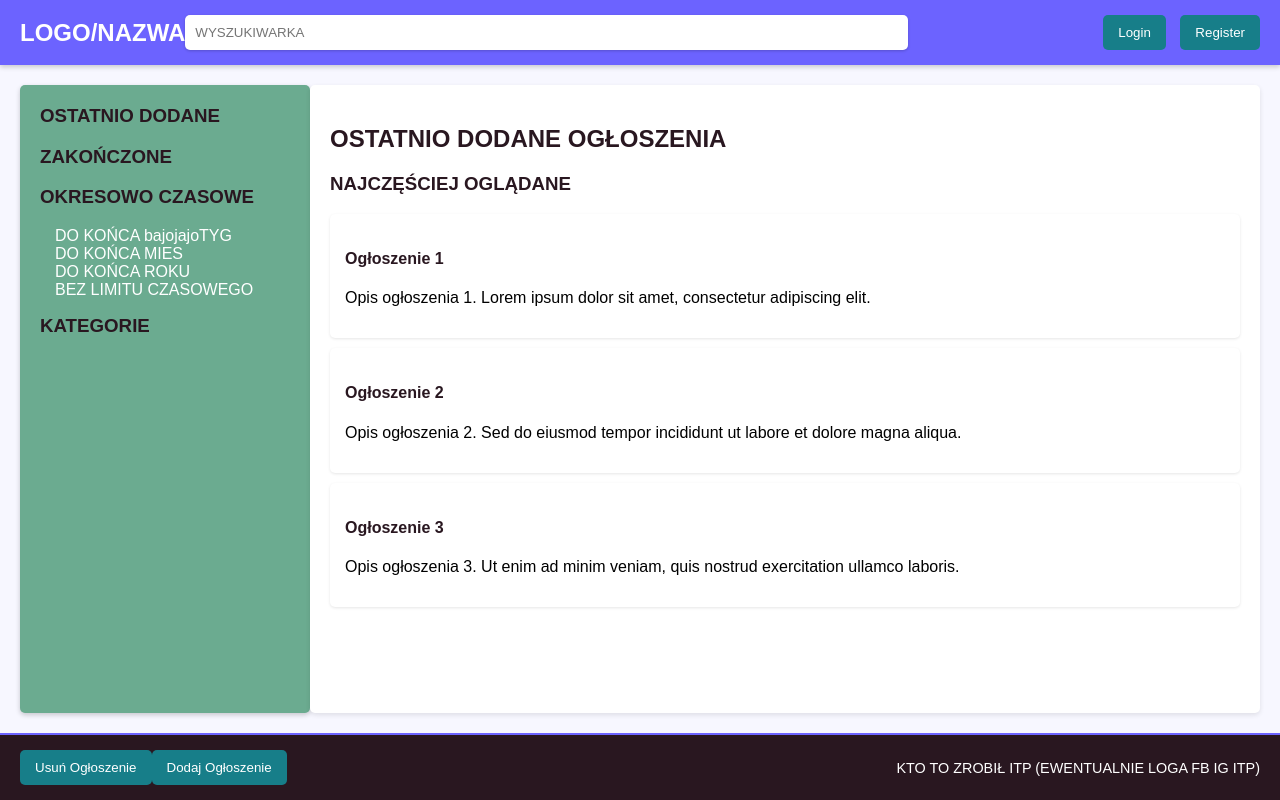
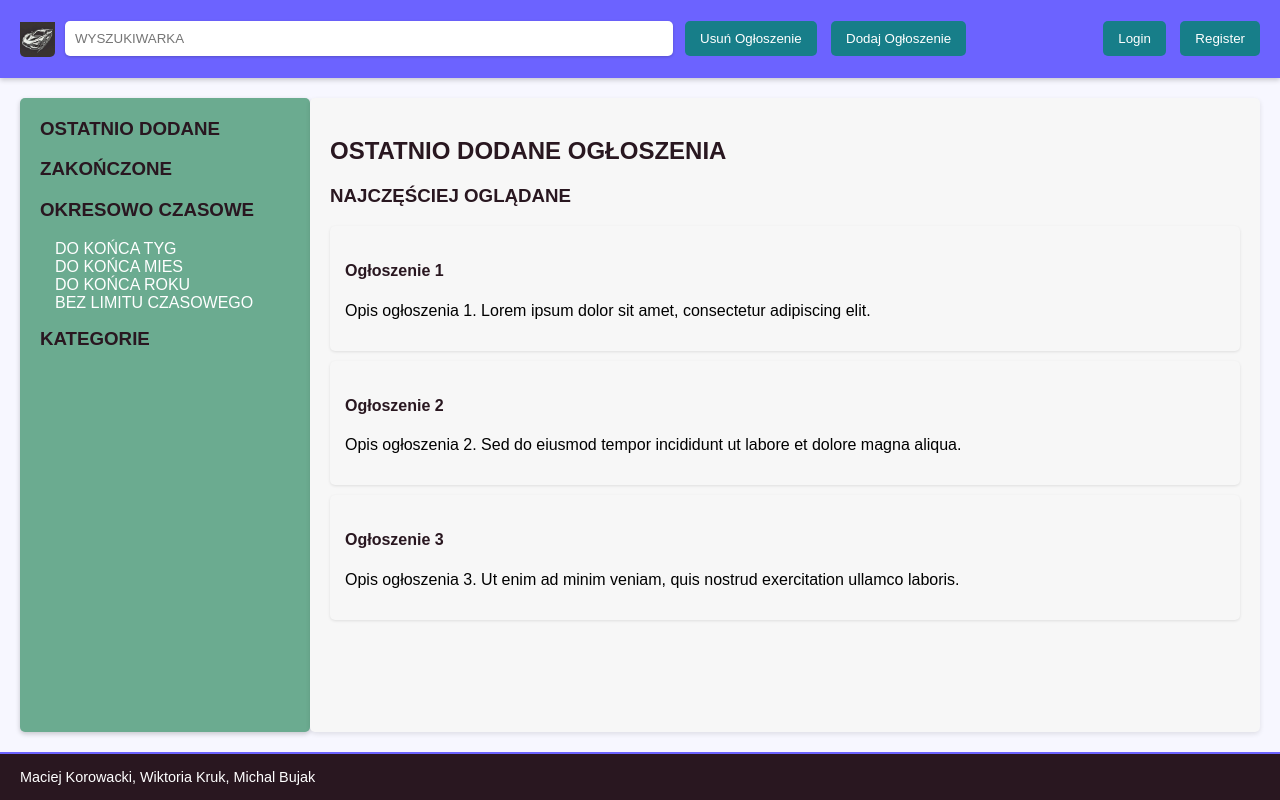
Before and after one commit to Mis13k/Projekt_ogloszenie, a PHP site: page / in a window 1280 px wide. Run offline with PHP 8.4, Linux system fonts and the light colour scheme.

Commit message:
did stuff

```diff
--- a/index.html
+++ b/index.html
@@ -1,15 +1,23 @@
 <!DOCTYPE html>
 <html lang="pl">
+
 <head>
     <meta charset="UTF-8">
     <meta name="viewport" content="width=device-width, initial-scale=1.0">
     <title>Ogłoszenia - Strona Główna</title>
     <link rel="stylesheet" href="style.css">
 </head>
+
 <body>
     <header>
-        <div class="logo">LOGO/NAZWA</div>
+        <div class="logo">
+            <img src="logo.png" alt="logo">
+        </div>
         <input class="search-bar" type="text" placeholder="WYSZUKIWARKA">
+        <div class="auth-buttons">
+            <button class="delete">Usuń Ogłoszenie</button>
+            <button class="add">Dodaj Ogłoszenie</button>
+        </div>
         <div class="auth-buttons">
             <button class="login">Login</button>
             <button class="register">Register</button>
@@ -22,7 +30,7 @@
             <h3>ZAKOŃCZONE</h3>
             <h3>OKRESOWO CZASOWE</h3>
             <ul>
-                <li>DO KOŃCA bajojajoTYG</li>
+                <li>DO KOŃCA TYG</li>
                 <li>DO KOŃCA MIES</li>
                 <li>DO KOŃCA ROKU</li>
                 <li>BEZ LIMITU CZASOWEGO</li>
@@ -49,11 +57,8 @@
     </main>
 
     <footer>
-        <div class="bottom-buttons">
-            <button class="delete">Usuń Ogłoszenie</button>
-            <button class="add">Dodaj Ogłoszenie</button>
-        </div>
-        <p>KTO TO ZROBIŁ ITP (EWENTUALNIE LOGA FB IG ITP)</p>
+        <p>Maciej Korowacki, Wiktoria Kruk, Michal Bujak</p>
     </footer>
 </body>
+
 </html>
--- a/style.css
+++ b/style.css
@@ -1,12 +1,15 @@
 /* Color Palette */
 :root {
-    --primary: #6C63FF; /* Changed to a more vibrant color */
+    --primary: #6C63FF;
+    /* Changed to a more vibrant color */
     --background: #F7F7FF;
     --sidebar: #6BAB90;
     --text-dark: #291720;
     --button: #177E89;
-    --card-bg: #FFFFFF; /* Background for announcement cards */
-    --card-shadow: rgba(0, 0, 0, 0.1); /* Shadow for cards */
+    --card-bg: #f7f7f7;
+    /* Background for announcement cards */
+    --card-shadow: rgba(0, 0, 0, 0.1);
+    /* Shadow for cards */
 }
 
 /* General Styles */
@@ -30,9 +33,17 @@ header {
     box-shadow: 0 2px 5px rgba(0, 0, 0, 0.2);
 }
 
+img {
+    padding-top: 6.5px;
+    height: 35px;
+    width: 35px;
+    border-radius: 5px;
+}
+
 .logo {
     font-size: 1.5em;
     font-weight: bold;
+    margin-right: 10px;
 }
 
 .search-bar {
@@ -60,7 +71,8 @@ header {
 }
 
 .auth-buttons button:hover {
-    background-color: #0f5b5e; /* Darker shade on hover */
+    background-color: #0f5b5e;
+    /* Darker shade on hover */
 }
 
 /* Layout */
@@ -115,13 +127,14 @@ main {
     box-shadow: 0 4px 8px var(--card-shadow);
 }
 
-h2, h3, h4 {
+h2,
+h3,
+h4 {
     color: var(--text-dark);
 }
 
 /* Footer */
-footer
-{
+footer {
     display: flex;
     justify-content: space-between;
     background-color: var(--text-dark);
@@ -131,7 +144,7 @@ footer
     border-top: 2px solid var(--primary);
 }
 
-footer .bottom-buttons {
+header .add-buttons {
     display: flex;
 }
 
@@ -146,7 +159,8 @@ footer button {
 }
 
 footer button:hover {
-    background-color: #0f5b5e; /* Darker shade on hover */
+    background-color: #0f5b5e;
+    /* Darker shade on hover */
 }
 
 footer p {
@@ -157,5 +171,6 @@ footer p {
 
 /* Ensure footer is at the bottom */
 footer {
-    margin-top: auto; /* Pushes the footer to the bottom of the page */
+    margin-top: auto;
+    /* Pushes the footer to the bottom of the page */
 }
```
